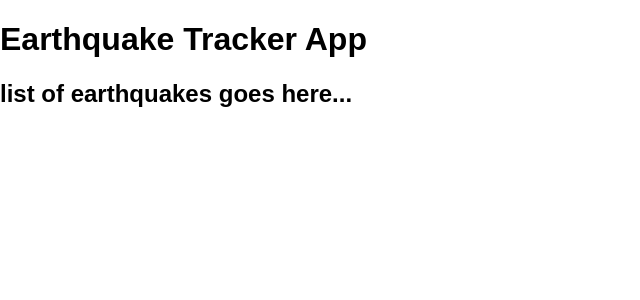
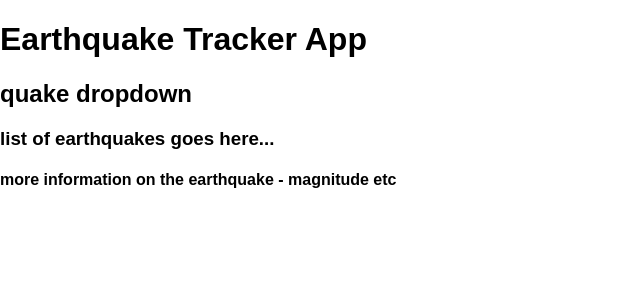
Before and after one commit to christiebelle/ReactEarthquakeTracker, a React (Create React App) app: page / in a window 1280 px wide. Shown: the top 300 px of the page, without its empty margins (0-640 px from the left). Built offline with nearby package versions, Linux system fonts and the light colour scheme.

Commit message:
all components printing to app

```diff
--- a/src/App.js
+++ b/src/App.js
@@ -1,5 +1,7 @@
 import React, { Component } from 'react';
 import QuakeContainer from './containers/QuakeContainer';
+import QuakeList from './components/QuakeList';
+import Earthquake from './components/Earthquake';
 import './App.css';
 
 class App extends Component {
@@ -8,6 +10,8 @@ class App extends Component {
       <div>
         <h1>Earthquake Tracker App</h1>
         <QuakeContainer/>
+        <QuakeList/>
+        <Earthquake/>
       </div>
     );
   }
--- a/src/components/Earthquake.js
+++ b/src/components/Earthquake.js
@@ -2,13 +2,9 @@ import React, {Component} from 'react';
 
 class Earthquake extends Component{
 
-  constructor(){
-    super(props)
-  }
-
   render(){
     return(
-      <h3>more information on the earthquake - magnitude etc</h3>
+      <h4>more information on the earthquake - magnitude etc</h4>
     )
   }
 };
--- a/src/components/QuakeList.js
+++ b/src/components/QuakeList.js
@@ -2,13 +2,13 @@ import React, {Component} from 'react';
 
 class QuakeList extends Component{
 
-  constructor(){
+  constructor(props){
     super(props)
   }
 
   render(){
     return(
-      <h2>list of earthquakes goes here...</h2>
+      <h3>list of earthquakes goes here...</h3>
     )
   }
 };
--- a/src/containers/QuakeContainer.js
+++ b/src/containers/QuakeContainer.js
@@ -8,7 +8,7 @@ class QuakeContainer extends Component{
 
   render(){
     return(
-      <h2>list of earthquakes goes here...</h2>
+      <h2>quake dropdown</h2>
     )
   }
 };
```
